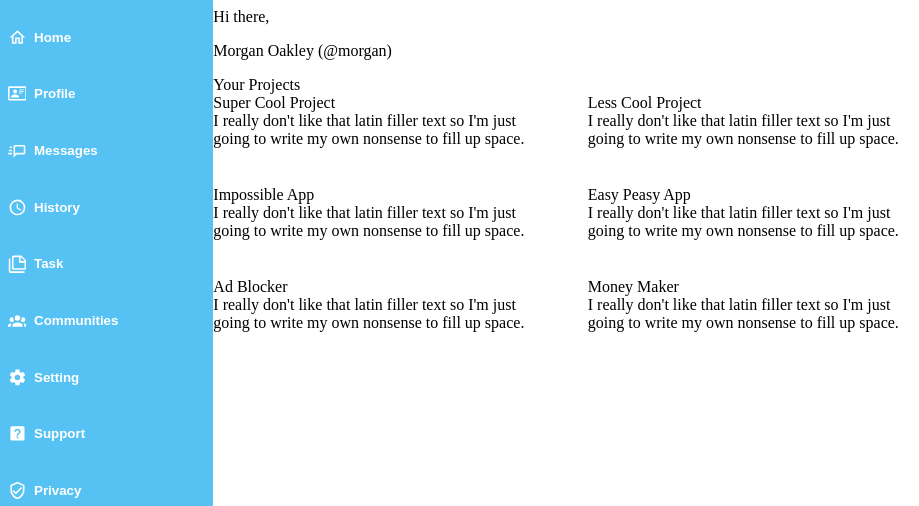
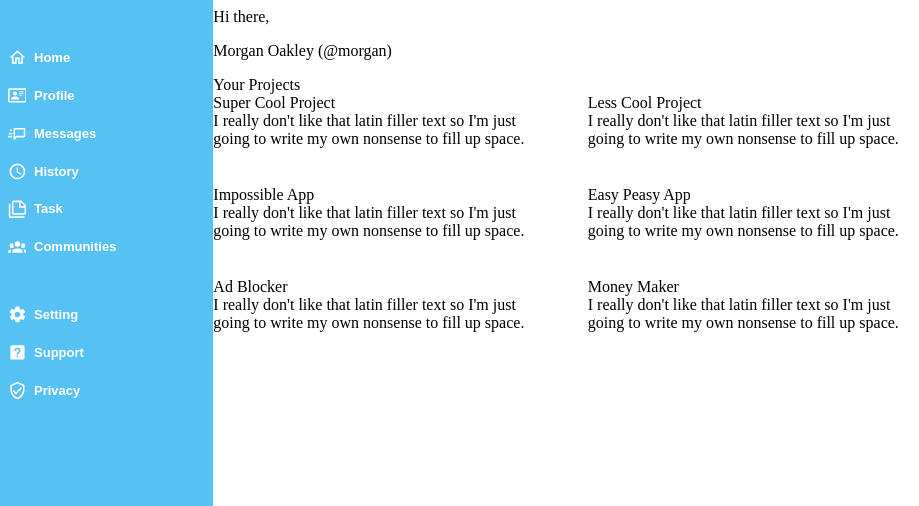
Before and after one commit to Chris-A-94/Admin-Dashboard, a plain HTML site: page index.html in a window 1280 px wide. Shown: the part 48-554 px from the top of the page, 0-919 px from the left. Drawn offline with Linux system fonts and the light colour scheme.

Commit message:
Space the dashboard properly

```diff
--- a/index.html
+++ b/index.html
@@ -11,6 +11,7 @@
         <div id="dashboard">
             <svg id="firstIcon" class="icon" xmlns="http://www.w3.org/2000/svg" viewBox="0 0 24 24"><path d="M12 16C13.1 16 14 16.9 14 18S13.1 20 12 20 10 19.1 10 18 10.9 16 12 16M12 4C13.1 4 14 4.9 14 6S13.1 8 12 8 10 7.1 10 6 10.9 4 12 4M6 16C7.1 16 8 16.9 8 18S7.1 20 6 20 4 19.1 4 18 4.9 16 6 16M6 10C7.1 10 8 10.9 8 12S7.1 14 6 14 4 13.1 4 12 4.9 10 6 10M6 4C7.1 4 8 4.9 8 6S7.1 8 6 8 4 7.1 4 6 4.9 4 6 4M18 16C19.1 16 20 16.9 20 18S19.1 20 18 20 16 19.1 16 18 16.9 16 18 16M18 10C19.1 10 20 10.9 20 12S19.1 14 18 14 16 13.1 16 12 16.9 10 18 10M18 4C19.1 4 20 4.9 20 6S19.1 8 18 8 16 7.1 16 6 16.9 4 18 4Z" /></svg>
             <div id="dashTitle" class="dashOption">Dashboard</div>
+            <div id="emptySpaceOne"></div>
             <svg class="icon" xmlns="http://www.w3.org/2000/svg" viewBox="0 0 24 24"><path d="M12 5.69L17 10.19V18H15V12H9V18H7V10.19L12 5.69M12 3L2 12H5V20H11V14H13V20H19V12H22" /></svg>
             <div class="dashOption">Home</div>
             <svg class="icon" xmlns="http://www.w3.org/2000/svg" viewBox="0 0 24 24"><path d="M22,3H2C0.91,3.04 0.04,3.91 0,5V19C0.04,20.09 0.91,20.96 2,21H22C23.09,20.96 23.96,20.09 24,19V5C23.96,3.91 23.09,3.04 22,3M22,19H2V5H22V19M14,17V15.75C14,14.09 10.66,13.25 9,13.25C7.34,13.25 4,14.09 4,15.75V17H14M9,7A2.5,2.5 0 0,0 6.5,9.5A2.5,2.5 0 0,0 9,12A2.5,2.5 0 0,0 11.5,9.5A2.5,2.5 0 0,0 9,7M14,7V8H20V7H14M14,9V10H20V9H14M14,11V12H18V11H14" /></svg>
@@ -23,6 +24,7 @@
             <div class="dashOption">Task</div>
             <svg class="icon" xmlns="http://www.w3.org/2000/svg" viewBox="0 0 24 24"><path d="M12,5.5A3.5,3.5 0 0,1 15.5,9A3.5,3.5 0 0,1 12,12.5A3.5,3.5 0 0,1 8.5,9A3.5,3.5 0 0,1 12,5.5M5,8C5.56,8 6.08,8.15 6.53,8.42C6.38,9.85 6.8,11.27 7.66,12.38C7.16,13.34 6.16,14 5,14A3,3 0 0,1 2,11A3,3 0 0,1 5,8M19,8A3,3 0 0,1 22,11A3,3 0 0,1 19,14C17.84,14 16.84,13.34 16.34,12.38C17.2,11.27 17.62,9.85 17.47,8.42C17.92,8.15 18.44,8 19,8M5.5,18.25C5.5,16.18 8.41,14.5 12,14.5C15.59,14.5 18.5,16.18 18.5,18.25V20H5.5V18.25M0,20V18.5C0,17.11 1.89,15.94 4.45,15.6C3.86,16.28 3.5,17.22 3.5,18.25V20H0M24,20H20.5V18.25C20.5,17.22 20.14,16.28 19.55,15.6C22.11,15.94 24,17.11 24,18.5V20Z" /></svg>
             <div class="dashOption">Communities</div>
+            <div id="emptySpaceTwo"></div>
             <svg class="icon" xmlns="http://www.w3.org/2000/svg" viewBox="0 0 24 24"><title>cog</title><path d="M12,15.5A3.5,3.5 0 0,1 8.5,12A3.5,3.5 0 0,1 12,8.5A3.5,3.5 0 0,1 15.5,12A3.5,3.5 0 0,1 12,15.5M19.43,12.97C19.47,12.65 19.5,12.33 19.5,12C19.5,11.67 19.47,11.34 19.43,11L21.54,9.37C21.73,9.22 21.78,8.95 21.66,8.73L19.66,5.27C19.54,5.05 19.27,4.96 19.05,5.05L16.56,6.05C16.04,5.66 15.5,5.32 14.87,5.07L14.5,2.42C14.46,2.18 14.25,2 14,2H10C9.75,2 9.54,2.18 9.5,2.42L9.13,5.07C8.5,5.32 7.96,5.66 7.44,6.05L4.95,5.05C4.73,4.96 4.46,5.05 4.34,5.27L2.34,8.73C2.21,8.95 2.27,9.22 2.46,9.37L4.57,11C4.53,11.34 4.5,11.67 4.5,12C4.5,12.33 4.53,12.65 4.57,12.97L2.46,14.63C2.27,14.78 2.21,15.05 2.34,15.27L4.34,18.73C4.46,18.95 4.73,19.03 4.95,18.95L7.44,17.94C7.96,18.34 8.5,18.68 9.13,18.93L9.5,21.58C9.54,21.82 9.75,22 10,22H14C14.25,22 14.46,21.82 14.5,21.58L14.87,18.93C15.5,18.67 16.04,18.34 16.56,17.94L19.05,18.95C19.27,19.03 19.54,18.95 19.66,18.73L21.66,15.27C21.78,15.05 21.73,14.78 21.54,14.63L19.43,12.97Z" /></svg>
             <div class="dashOption">Setting</div>
             <svg class="icon" xmlns="http://www.w3.org/2000/svg" viewBox="0 0 24 24"><title>help-box</title><path d="M11,18H13V16H11V18M12,6A4,4 0 0,0 8,10H10A2,2 0 0,1 12,8A2,2 0 0,1 14,10C14,12 11,11.75 11,15H13C13,12.75 16,12.5 16,10A4,4 0 0,0 12,6M5,3H19A2,2 0 0,1 21,5V19A2,2 0 0,1 19,21H5A2,2 0 0,1 3,19V5A2,2 0 0,1 5,3Z" /></svg>
--- a/stylesheet.css
+++ b/stylesheet.css
@@ -23,14 +23,16 @@ body{
     grid-row: 1 / 3;
     display:grid;
     grid-template-columns: minmax(0.3cm,0.9cm) auto;
-    grid-template-rows: repeat(11,minmax(1cm,1.5cm));
+    grid-template-rows: minmax(1cm,1.5cm) 0.8cm repeat(6,minmax(0.5cm,1cm)) 0.8cm repeat(3,minmax(0.5cm,1cm));
     justify-content: baseline;
+
 }
 
 .dashOption{
     align-self: center;
     justify-self: baseline;
-    font-size: smaller;
+    font-size:small;
+    font-weight: bolder;
 }
 .icon{
     align-self: center;
@@ -50,6 +52,16 @@ body{
     align-self: center; /* There's an extra row, maybe start home from there */
 }
 
+#emptySpaceOne{
+    grid-row:2 / 3;
+    grid-column: 1 / 3;
+    max-height: 1cm;
+}
+#emptySpaceTwo{
+    grid-row: 9 / 10;
+    grid-column: 1 / 3;
+    max-height: 1cm;
+}
 
 #userBox{
     display:grid;
```
